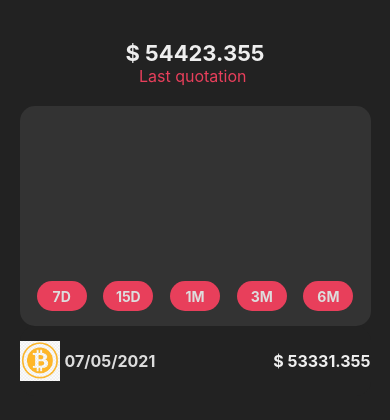
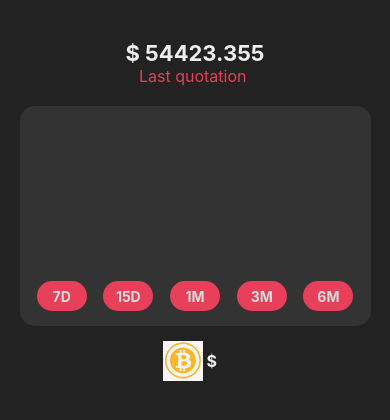
Before and after one commit to TiagoBarros01/aboutCoin, a React Native app: screen / in a window 390 px wide. Shown: the top 420 px of the page. Built offline with nearby package versions, Linux system fonts and the light colour scheme; no server answers.

Commit message:
chore: Creates a state to store the new array of values

```diff
--- a/src/contexts/QuotationContext.tsx
+++ b/src/contexts/QuotationContext.tsx
@@ -1,10 +1,10 @@
-import { AxiosResponse } from 'axios';
-import React, { createContext, useMemo } from 'react';
+import React, { createContext, useMemo, useState } from 'react';
 
 import api from '../services/api';
 
 interface QuotationContextData {
   getQuotationData: (daysQuantity: number) => void;
+  quotationList: any;
 }
 
 interface Props {
@@ -14,6 +14,8 @@ interface Props {
 const QuotationContext = createContext({} as QuotationContextData);
 
 function QuotationContextProvider({ children }: Props) {
+  const [quotationList, setQuotationList] = useState<object[]>([{}]);
+
   const addZero = (number: number) => (number <= 9 ? `0${number}` : number);
 
   async function getQuotationData(daysQuantity: number) {
@@ -26,10 +28,11 @@ function QuotationContextProvider({ children }: Props) {
     const startDate = `${date.getFullYear()}-${addZero(date.getMonth() + 1)}-${addZero(date.getDate())}`;
 
     const { data } = await api.get(`/close.json?start=${startDate}&end=${endDate}`);
-    const quotationList = Object.keys(data.bpi).map((key) => ({
-      data: key.split('-').reverse().join('/'),
+    setQuotationList(Object.keys(data.bpi).map((key) => ({
+      key: Math.random(),
+      date: key.split('-').reverse().join('/'),
       value: data.bpi[key],
-    })).reverse();
+    })).reverse());
 
     console.log(quotationList);
   }
@@ -37,9 +40,10 @@ function QuotationContextProvider({ children }: Props) {
   const memoizeValue = useMemo(() => {
     const value: QuotationContextData = {
       getQuotationData,
+      quotationList,
     };
     return value;
-  }, [getQuotationData]);
+  }, [getQuotationData, quotationList]);
 
   return (
     <QuotationContext.Provider value={memoizeValue}>
--- a/src/screens/Home.tsx
+++ b/src/screens/Home.tsx
@@ -1,8 +1,6 @@
 /* eslint-disable global-require */
-import React, { useContext } from 'react';
-import {
-  StatusBar,
-} from 'react-native';
+import React, { useContext, useEffect } from 'react';
+import { FlatList, ScrollView, StatusBar } from 'react-native';
 
 import { QueryButton } from '../components/QueryButton';
 import { QuotationContext } from '../contexts/QuotationContext';
@@ -23,7 +21,11 @@ import {
 } from '../styles/screens/Home';
 
 export default function Home() {
-  const { getQuotationData } = useContext(QuotationContext);
+  const { getQuotationData, quotationList } = useContext(QuotationContext);
+
+  useEffect(() => {
+    getQuotationData(7);
+  }, []);
 
   return (
     <Wrapper>
@@ -41,20 +43,28 @@ export default function Home() {
           <QueryButton onPress={() => getQuotationData(180)} text="6M" />
         </FilterContainer>
       </HistoricGraphic>
+      <FlatList
+        showsVerticalScrollIndicator={false}
+        data={quotationList}
+        keyExtractor={quotationList.key}
+        renderItem={({ item }) => (
           <QuotationWrapper>
             <CardLeft>
               <CardLeftContent>
-            <BitCoinImage
-              source={require('../img/coinLogo.jpg')}
-            />
-            <CurrentDayQuotation>07/05/2021</CurrentDayQuotation>
+                <BitCoinImage source={require('../img/coinLogo.jpg')} />
+                <CurrentDayQuotation>{item.date}</CurrentDayQuotation>
               </CardLeftContent>
             </CardLeft>
             <CardRight>
-          <PriceText>$ 53331.355</PriceText>
+              <PriceText>
+                $
+                {' '}
+                {item.value}
+              </PriceText>
             </CardRight>
           </QuotationWrapper>
-      {/* <ScrollView /> */}
+        )}
+      />
     </Wrapper>
   );
 }
```
Lines whose indentation alone changed are shown as unchanged.
